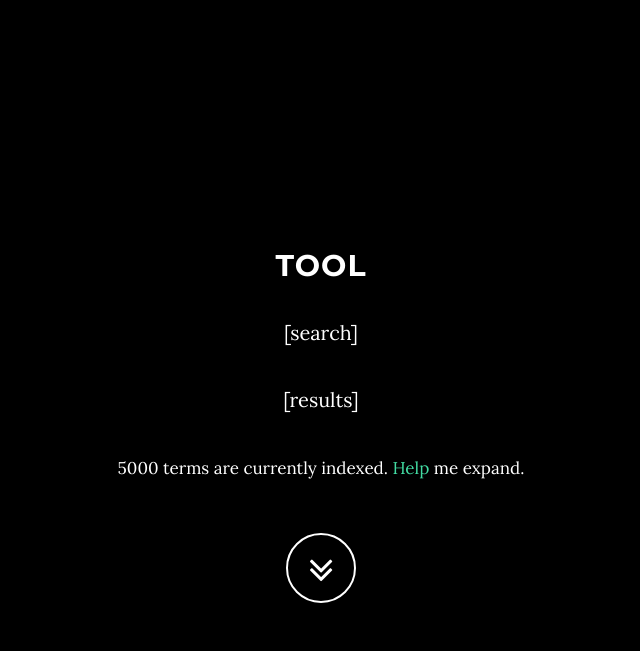
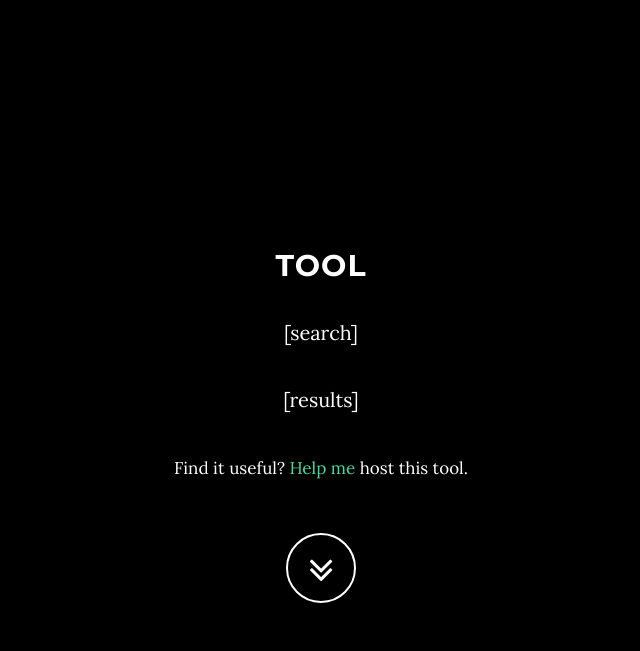
Before and after one commit to whosken/reversedict, a Flask app: page / in a window 1280 px wide. Shown: the part 801-1452 px from the top of the page, without its empty margins (319-959 px from the left). Run offline with Flask 2, Linux system fonts and the light colour scheme; some libraries are stand-ins or nearby versions.

Commit message:
stub out js script

```diff
--- a/reversedict/indexer.py
+++ b/reversedict/indexer.py
@@ -29,7 +29,6 @@
 
 @contextlib.contextmanager
 def connect_search():
-    #elastic.delete_index()
     elastic.create_index()
     actions = {}
     def index_term(term):
--- a/templates/index.html
+++ b/templates/index.html
@@ -53,7 +53,7 @@
                         <a href="#page-top"></a>
                     </li>
                     <li>
-                        <a class="page-scroll" href="#demo">Tool</a>
+                        <a class="page-scroll" href="#tool">Tool</a>
                     </li>
                     <li>
                         <a class="page-scroll" href="#about">About</a>
@@ -89,14 +89,15 @@
         </div>
     </header>
 
-    <!-- Demo Section -->
-    <section id="demo" class="container content-section text-center">
+    <!-- Tool Section -->
+    <section id="tool" class="container content-section text-center">
         <div class="row">
             <div class="col-lg-8 col-lg-offset-2">
                 <h2>Tool</h2>
                 <p>[search]</p>
                 <p>[results]</p>
-                <p><small>5000 terms are currently indexed. <a href="#contact">Help</a> me expand.</small></p>
+                <p><small>Find it useful? <a href="#contact" class="page-scroll">Help me</a> host this tool.</small></p>
+                <script type="text/javascript" src="js/reversedict.js"></script>
                 <script type="text/javascript">
                     // TODO: api calls
                 </script>
@@ -143,7 +144,7 @@
         <div class="row">
             <div class="col-lg-8 col-lg-offset-2">
                 <h2>Contact Developer</h2>
-                <p>Don't hesitate to contact me on how to improve ReverseDict. <br/>I am also available for contract work.</p>
+                <p>Please don't hesitate to contact me on how to improve ReverseDict. <br/>I am also available for contract work.</p>
                 <p><a href="mailto:whosbacon@gmail.com">whosbacon@gmail.com</a>
                 </p>
                 <ul class="list-inline banner-social-buttons">
```
Also changed, not shown: static/js/reversedict.js (added).
